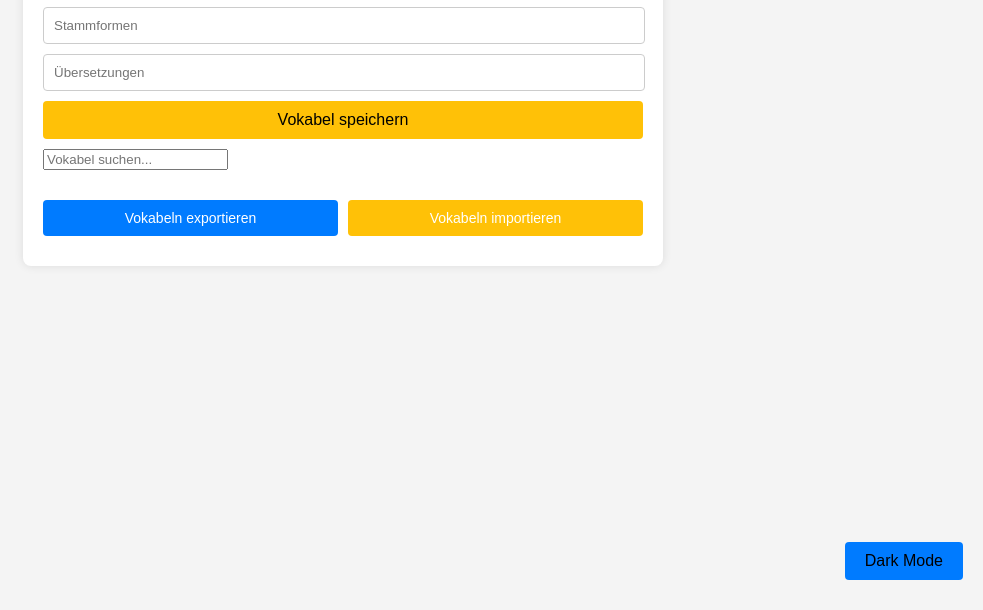
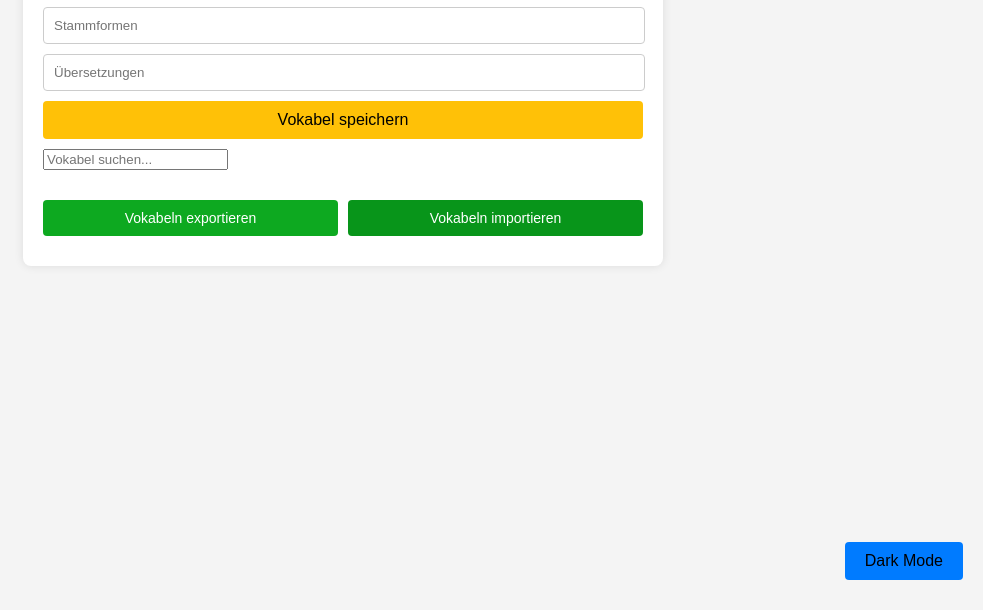
Before and after one commit to alex1-0/latein, a plain HTML site: page index.html in a window 1280 px wide. Shown: the part 190-800 px from the top of the page, without its empty margins (297-1280 px from the left). Drawn offline with Linux system fonts and the light colour scheme.

Commit message:
Update styles.css

```diff
--- a/styles.css
+++ b/styles.css
@@ -137,7 +137,7 @@ button {
 }
 
 .export-btn {
-    background-color: #007bff; /* Blau */
+    background-color: #0DA920; /* Blau */
     color: white;
 }
 
@@ -146,10 +146,10 @@ button {
 }
 
 .import-btn {
-    background-color: #ffc107; /* Grün */
+    background-color: #08951A; /* Grün */
     color: white;
 }
 
 .import-btn:hover {
-    background-color: #e0a800; /* Dunkleres Grün */
+    background-color: #08951A; /* Dunkleres Grün */
 }
```
